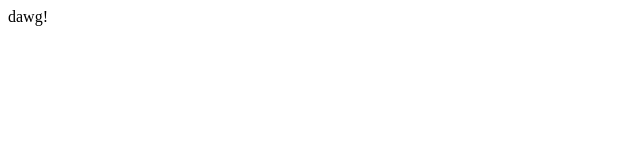
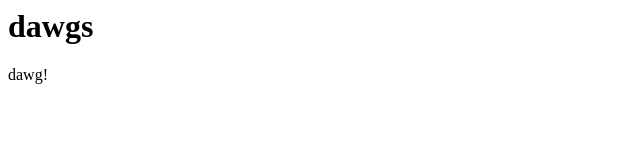
Before and after one commit to rosiegrant/ktags, a plain HTML site: page dawgpage.html in a window 1280 px wide. Shown: the whole page, without its empty margins (0-640 px from the left). Drawn offline with Linux system fonts and the light colour scheme.

Commit message:
added titles and h1s

```diff
--- a/dawgpage.html
+++ b/dawgpage.html
@@ -1,3 +1,7 @@
+
+<title>dawgs</title>
+<h1>dawgs</h1>
+
 <p>
 	dawg!
 </p>
```
Also changed, not shown: corgipage.html (+5 -0 lines).
